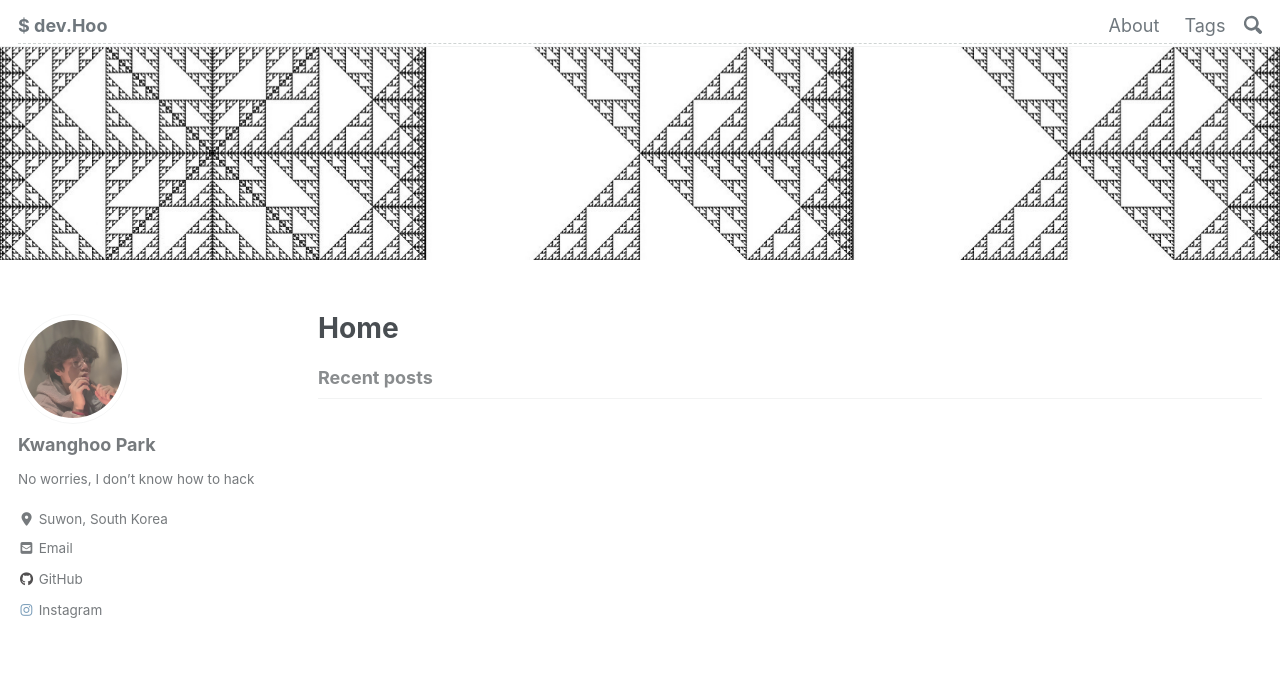
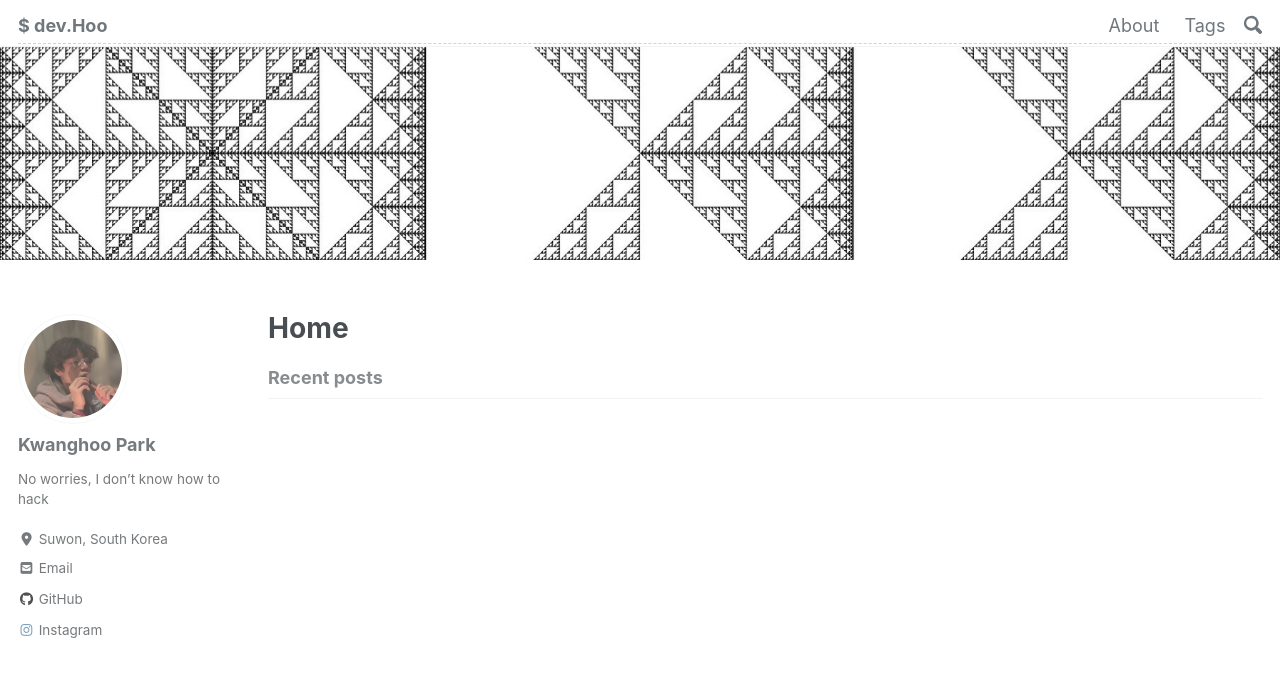
Before and after one commit to twinai/jerry901, a Jekyll site: the page built from index.html, in a window 1280 px wide and 900 px high. Shown: the top 677 px of the window. Built offline with Jekyll 4.4.1, drawn with Linux system fonts in a browser that asks for light colours; cached includes are drawn as plain includes; nearby versions of some CDN libraries; the list of posts is cut into pages by our own code.

Commit message:
change layout

```diff
--- a/_sass/minimal-mistakes/_variables.scss
+++ b/_sass/minimal-mistakes/_variables.scss
@@ -145,8 +145,8 @@ $max-width: $x-large !default;
    ========================================================================== */
 
 $right-sidebar-width-narrow: 200px !default;
-$right-sidebar-width: 300px !default;
-$right-sidebar-width-wide: 400px !default;
+$right-sidebar-width: 250px !default;
+$right-sidebar-width-wide: 350px !default;
 
 /*
    Other
```
